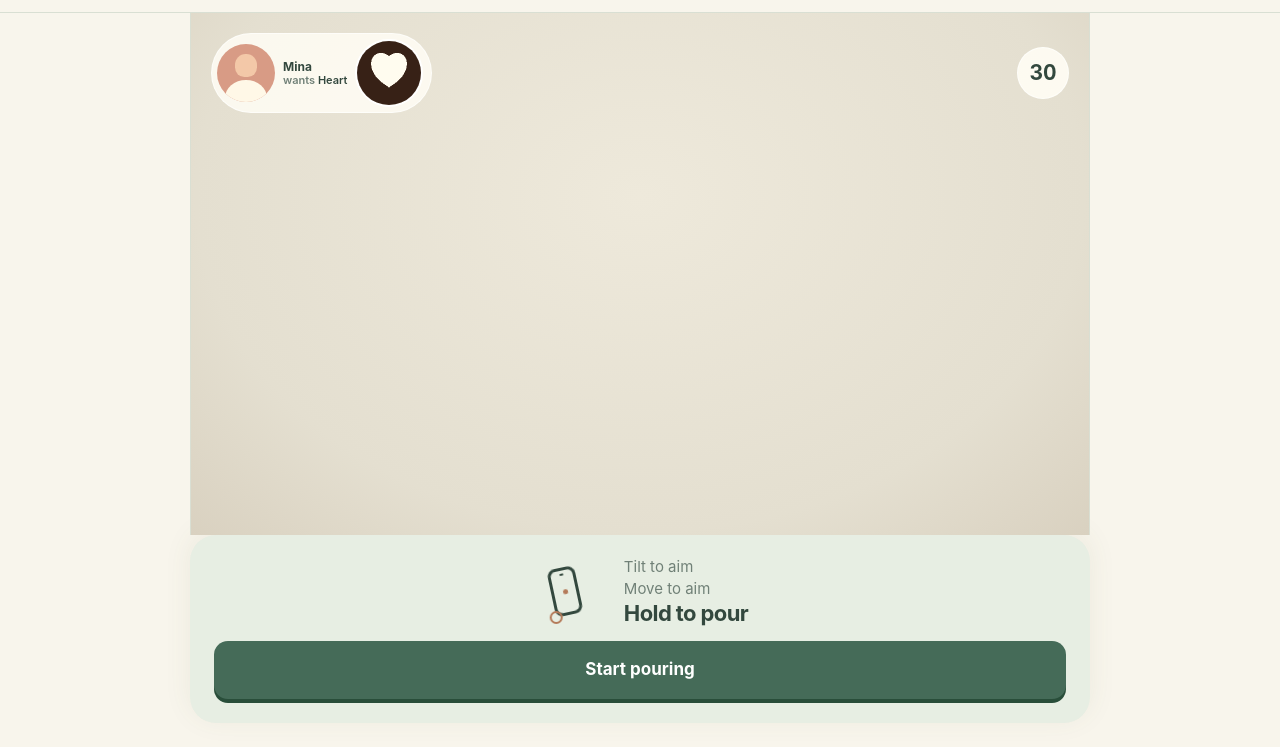
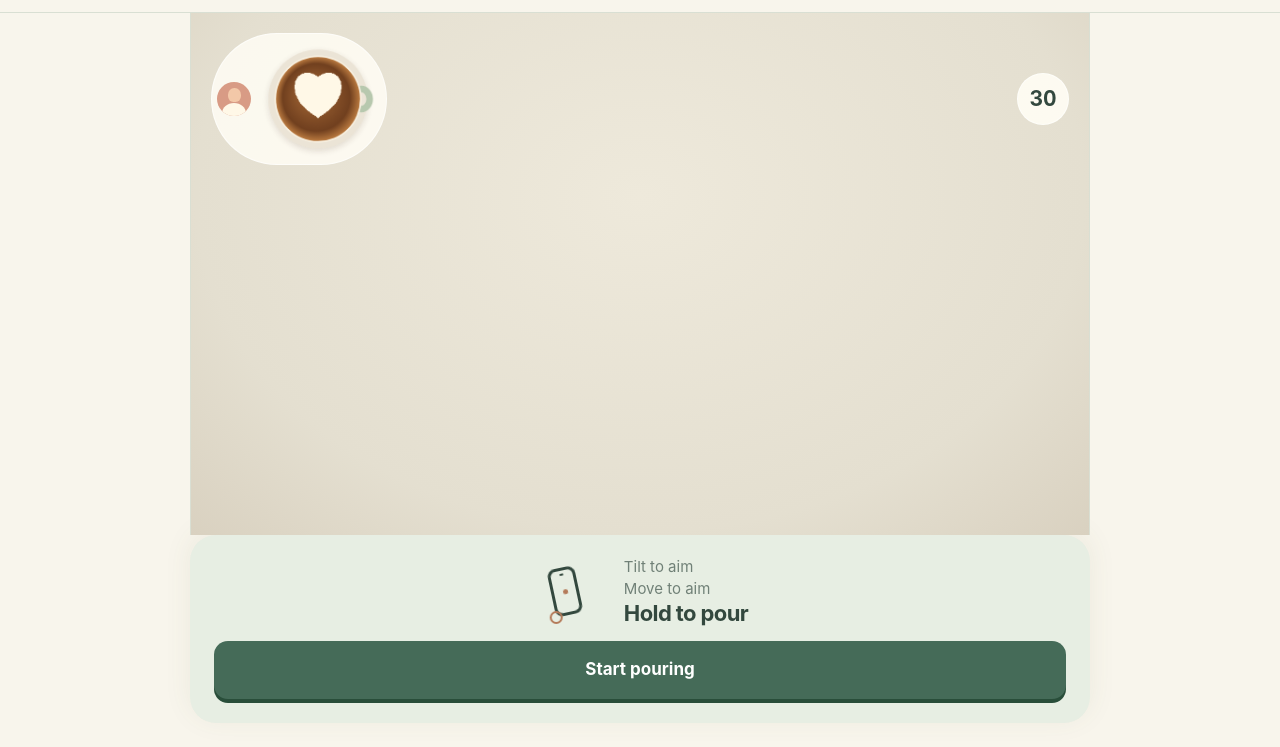
Before and after one commit to chanooooot/little-latte, a website: page dist/index.html in a window 1280 px wide. Shown: the part 53-800 px from the top of the page. Drawn offline with nearby package versions, Linux system fonts and the light colour scheme.

Commit message:
feat: enlarge latte art reference

```diff
--- a/dist/app.js
+++ b/dist/app.js
@@ -1,4 +1,4 @@
-import { SIZE, ROUND_SECONDS, ORDERS, targetMask, pourSegment, scoreMask, secondsLeft, inCup, tiltAim } from './game.js?v=orders5';
+import { SIZE, ROUND_SECONDS, ORDERS, targetMask, pourSegment, scoreMask, secondsLeft, inCup, tiltAim } from './game.js?v=orders6';
 import { createScene } from './scene.js';
 
 const $ = id => document.getElementById(id);
@@ -13,23 +13,33 @@ let pointerDown = false, keyboardPour = false, pointerId = null, previous = null
 let order = ORDERS[0], target = targetMask(order.id);
 
 function showOrder() {
-  $('client-name').textContent = order.client;
-  $('order-name').textContent = order.name;
   $('client-avatar').style.setProperty('--avatar', order.color);
+  $('target-preview').setAttribute('aria-label', `Client's finished ${order.name} latte example`);
   drawArt($('target-preview'), target);
 }
 
 function drawArt(canvas, art) {
-  const context = canvas.getContext('2d'), preview = context.createImageData(SIZE, SIZE);
+  const context = canvas.getContext('2d'), size = canvas.width, center = size / 2, radius = size * .35;
+  context.clearRect(0, 0, size, size);
+  context.save();
+  context.shadowColor = '#4a311a26'; context.shadowBlur = size * .06; context.shadowOffsetY = size * .02;
+  context.fillStyle = '#ebe4d6'; context.beginPath(); context.arc(center, center, radius * 1.18, 0, Math.PI * 2); context.fill();
+  context.shadowColor = 'transparent';
+  context.strokeStyle = '#b7c8ae'; context.lineWidth = size * .055; context.beginPath(); context.ellipse(center + radius * 1.03, center, radius * .2, radius * .24, 0, 0, Math.PI * 2); context.stroke();
+  context.fillStyle = '#f8f1e2'; context.beginPath(); context.arc(center, center, radius * 1.04, 0, Math.PI * 2); context.fill();
+  const coffee = context.createRadialGradient(center - radius * .2, center - radius * .2, 0, center, center, radius);
+  coffee.addColorStop(0, '#aa6c38'); coffee.addColorStop(.8, '#71401f'); coffee.addColorStop(1, '#b9793f');
+  context.fillStyle = coffee; context.beginPath(); context.arc(center, center, radius, 0, Math.PI * 2); context.fill(); context.clip();
+  const surface = document.createElement('canvas'); surface.width = surface.height = SIZE;
+  const preview = surface.getContext('2d').createImageData(SIZE, SIZE);
   for (let index = 0; index < art.length; index++) {
     const pixel = index * 4;
     const milk = art[index] > 0;
-    preview.data[pixel] = milk ? 255 : 55;
-    preview.data[pixel + 1] = milk ? 252 : 33;
-    preview.data[pixel + 2] = milk ? 239 : 22;
-    preview.data[pixel + 3] = 255;
+    preview.data[pixel] = 255; preview.data[pixel + 1] = 248; preview.data[pixel + 2] = 231;
+    preview.data[pixel + 3] = milk ? 255 : 0;
   }
-  context.putImageData(preview, 0, 0);
+  surface.getContext('2d').putImageData(preview, 0, 0);
+  context.drawImage(surface, center - radius, center - radius, radius * 2, radius * 2); context.restore();
 }
 
 function nextOrder() {
@@ -106,7 +116,6 @@ function finishRound() {
   phase = 'result'; resetInput(); stopTilt();
   $('play-hint').hidden = true; $('finish').hidden = true; $('recenter').hidden = true;
   $('score').textContent = scoreMask(mask, target);
-  $('result-client').textContent = order.client;
   drawArt($('your-preview'), mask); drawArt($('order-preview'), target);
   $('result-panel').hidden = false; $('again').focus({ preventScroll: true });
 }
--- a/dist/index.html
+++ b/dist/index.html
@@ -14,7 +14,7 @@
     <main>
       <section class="stage" aria-label="Latte art game">
         <div id="scene" class="scene" tabindex="0" role="application" aria-label="Coffee cup. Tilt your phone to aim and hold the cup to pour."></div>
-        <div class="hud"><div class="order-card"><span id="client-avatar" class="client-avatar" aria-hidden="true"></span><div class="order-copy"><span id="client-name">Mina</span><strong>wants <span id="order-name">Heart</span></strong></div><canvas id="target-preview" width="128" height="128" aria-label="Client's finished latte example"></canvas></div><div class="hud-right"><button id="recenter" hidden>Recenter</button><div id="timer" role="timer" aria-label="Seconds remaining">30</div></div></div>
+        <div class="hud"><div class="order-card"><span id="client-avatar" class="client-avatar" aria-hidden="true"></span><canvas id="target-preview" width="128" height="128" aria-label="Client's finished latte example"></canvas></div><div class="hud-right"><button id="recenter" hidden>Recenter</button><div id="timer" role="timer" aria-label="Seconds remaining">30</div></div></div>
         <div id="play-hint" class="play-hint" hidden><span>HOLD TO POUR</span><button id="finish">Serve</button></div>
       </section>
       <section id="ready-panel" class="panel" aria-label="How to play">
@@ -26,12 +26,12 @@
         <button id="start" class="primary" disabled>Start pouring</button>
       </section>
       <section id="result-panel" class="panel result" aria-labelledby="result-title" hidden>
-        <div class="result-heading"><h1 id="result-title">Served to <span id="result-client">Mina</span></h1><p><strong id="score">0</strong>% match</p></div>
+        <div class="result-heading"><h1 id="result-title">Your serve</h1><p><strong id="score">0</strong>% match</p></div>
         <div class="compare"><figure><canvas id="your-preview" width="128" height="128" aria-label="Your finished latte"></canvas><figcaption>Your latte</figcaption></figure><figure><canvas id="order-preview" width="128" height="128" aria-label="Client's requested latte"></canvas><figcaption>Client order</figcaption></figure></div>
         <button id="again" class="primary">Try again</button>
       </section>
     </main>
   </div>
-  <script type="module" src="app.js?v=orders5"></script>
+  <script type="module" src="app.js?v=orders6"></script>
 </body>
 </html>
--- a/dist/style.css
+++ b/dist/style.css
@@ -13,7 +13,7 @@ main{width:min(100%,900px);margin:0 auto;flex:1;display:flex;flex-direction:colu
 .stage{position:relative;flex:1;min-height:410px;overflow:hidden;background:radial-gradient(ellipse at 50% 35%,#eee9db 0%,#e4dfd0 70%,#d9d1c0 100%)}
 .scene{position:absolute;inset:0;touch-action:none;outline-offset:-3px;user-select:none;-webkit-user-select:none;-webkit-touch-callout:none}.scene canvas{display:block;width:100%;height:100%}
 .hud{position:absolute;z-index:2;top:20px;left:20px;right:20px;display:flex;align-items:center;justify-content:space-between;gap:12px;pointer-events:none}
-.order-card{display:flex;align-items:center;gap:8px;min-height:78px;padding:5px 8px 5px 5px;border:1px solid #fff9;border-radius:99px;background:#fffdf5d9}.client-avatar{position:relative;width:58px;height:58px;flex:none;overflow:hidden;border-radius:50%;background:var(--avatar,#d89b85)}.client-avatar:before{content:"";position:absolute;top:10px;left:18px;width:22px;height:23px;border-radius:48% 48% 42% 42%;background:#f3c8a8}.client-avatar:after{content:"";position:absolute;bottom:-14px;left:8px;width:42px;height:36px;border-radius:50% 50% 0 0;background:#fff8e7}.order-card canvas{width:68px;height:68px;flex:none;border-radius:50%;border:2px solid #fff}.order-copy{display:grid;gap:2px;line-height:1;min-width:52px}.order-copy>span{font-size:12px;font-weight:700;color:var(--ink)}.order-copy strong{font-size:11px;font-weight:600;color:var(--muted);white-space:nowrap}.order-copy strong span{color:var(--ink)}
+.order-card{display:flex;align-items:center;gap:7px;min-height:132px;padding:5px 8px 5px 5px;border:1px solid #fff9;border-radius:99px;background:#fffdf5d9}.client-avatar{position:relative;width:34px;height:34px;flex:none;overflow:hidden;border-radius:50%;background:var(--avatar,#d89b85)}.client-avatar:before{content:"";position:absolute;top:6px;left:11px;width:13px;height:14px;border-radius:48% 48% 42% 42%;background:#f3c8a8}.client-avatar:after{content:"";position:absolute;bottom:-8px;left:5px;width:24px;height:21px;border-radius:50% 50% 0 0;background:#fff8e7}.order-card canvas{width:120px;height:120px;flex:none}
 .hud-right{display:flex;align-items:center;gap:10px}.hud-right button{pointer-events:auto;border:1px solid #cfdbcf;background:#fffdf5e8;color:var(--ink);border-radius:99px;min-height:42px;padding:0 14px;font-size:12px}
 #timer{display:grid;place-items:center;width:52px;height:52px;border-radius:50%;background:#fffdf5e8;border:1px solid #fff9;font-size:21px;font-weight:700;font-variant-numeric:tabular-nums}
 .play-hint{position:absolute;z-index:2;bottom:20px;left:50%;transform:translateX(-50%);display:flex;align-items:center;gap:10px;padding:5px 5px 5px 15px;border-radius:99px;background:#fffdf5d9;color:var(--muted);font-size:10px;font-weight:700;letter-spacing:1.3px;white-space:nowrap;pointer-events:none;transition:background 150ms ease,color 150ms ease}.play-hint button{pointer-events:auto;border:0;border-radius:99px;min-height:34px;padding:0 13px;background:#456b58;color:#fff;font:inherit;letter-spacing:.4px}
@@ -35,6 +35,6 @@ main{width:min(100%,900px);margin:0 auto;flex:1;display:flex;flex-direction:colu
 @media(pointer:fine){.phone-only,.demo{display:none}.instruction{min-height:55px}.instruction p{text-align:center}}
 @media(pointer:coarse){.mouse-only{display:none}}
 @media(min-width:901px){.stage{border-inline:1px solid var(--line)}.panel{border-radius:26px;margin-bottom:24px}.topbar{padding-inline:32px}}
-@media(max-width:600px){.topbar{height:calc(56px + env(safe-area-inset-top,0px))}.brand{font-size:22px}.stage{min-height:350px}.hud{top:15px;left:15px;right:15px}.order-card{gap:5px;min-height:62px;padding:3px 4px}.order-card canvas,.client-avatar{width:56px;height:56px}.client-avatar:before{top:9px;left:17px;width:21px;height:22px}.client-avatar:after{left:8px;width:40px;height:34px}.order-copy{min-width:44px}.order-copy>span{font-size:11px}.order-copy strong{font-size:10px}.panel{padding-inline:20px}.result .primary{font-size:15px}}
+@media(max-width:600px){.topbar{height:calc(56px + env(safe-area-inset-top,0px))}.brand{font-size:22px}.stage{min-height:350px}.hud{top:15px;left:15px;right:15px}.order-card{gap:5px;min-height:116px;padding:3px 5px 3px 3px}.order-card canvas{width:108px;height:108px}.client-avatar{width:30px;height:30px}.client-avatar:before{top:5px;left:10px;width:11px;height:12px}.client-avatar:after{left:4px;width:22px;height:18px}.panel{padding-inline:20px}.result .primary{font-size:15px}}
 @media(max-height:700px){.stage{min-height:300px}.panel{padding-top:14px}.instruction{min-height:60px;margin-bottom:9px}}
 @media(prefers-reduced-motion:reduce){.demo-phone,.demo-aim{animation:none}.primary{transition:none}}
```
